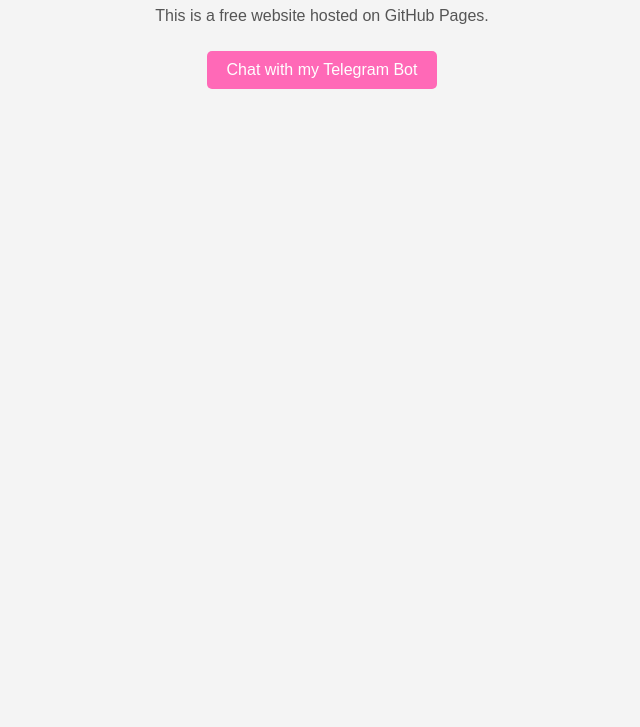
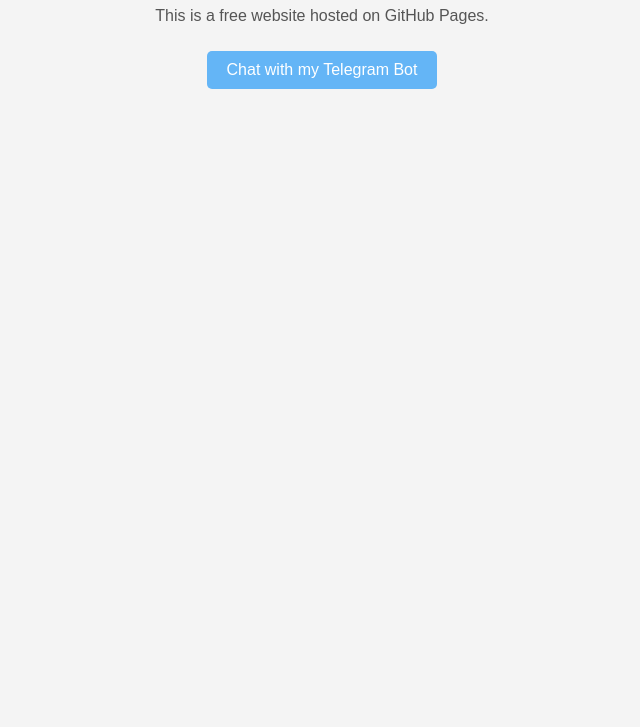
Before and after one commit to Xsmos101/My-website, a plain HTML site: page index.html in a window 1280 px wide. Shown: the part 73-800 px from the top of the page, without its empty margins (318-958 px from the left). Drawn offline with Linux system fonts and the light colour scheme.

Commit message:
Update index.html

```diff
--- a/index.html
+++ b/index.html
@@ -21,7 +21,7 @@
             text-decoration: none;
         }
         .btn {
-            background-color: #FF64B5F6;
+            background-color: #64B5F6;
             color: white;
             padding: 10px 20px;
             text-align: center;
```
